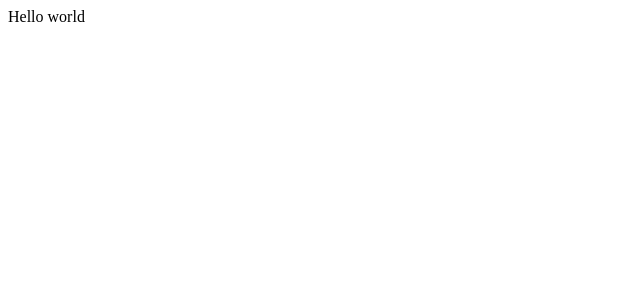
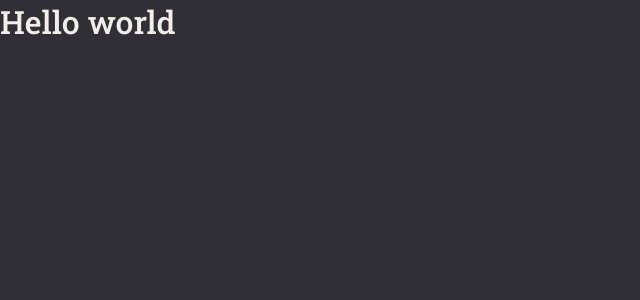
Before and after one commit to jardelbordignon/BootcampGoBarber, a React (Create React App) app in the folder web/: page / in a window 1280 px wide. Shown: the top 300 px of the page, without its empty margins (0-640 px from the left). Built offline with nearby package versions, Linux system fonts and the light colour scheme.

Commit message:
Global styles

```diff
--- a/web/package.json
+++ b/web/package.json
@@ -13,6 +13,7 @@
     "react": "^17.0.1",
     "react-dom": "^17.0.1",
     "react-scripts": "4.0.2",
+    "styled-components": "^5.2.1",
     "typescript": "^4.1.2",
     "web-vitals": "^1.0.1"
   },
@@ -35,10 +36,12 @@
     ]
   },
   "devDependencies": {
-    "eslint": "^7.12.1",
+    "@types/styled-components": "^5.1.7",
     "@typescript-eslint/eslint-plugin": "^4.15.0",
     "@typescript-eslint/parser": "^4.15.0",
+    "eslint": "^7.12.1",
     "eslint-config-standard": "^16.0.2",
+    "eslint-import-resolver-typescript": "^2.3.0",
     "eslint-plugin-import": "^2.22.1",
     "eslint-plugin-node": "^11.1.0",
     "eslint-plugin-promise": "^4.2.1",
--- a/web/public/index.html
+++ b/web/public/index.html
@@ -4,40 +4,13 @@
     <meta charset="utf-8" />
     <link rel="icon" href="%PUBLIC_URL%/favicon.ico" />
     <meta name="viewport" content="width=device-width, initial-scale=1" />
-    <meta name="theme-color" content="#000000" />
-    <meta
-      name="description"
-      content="Web site created using create-react-app"
-    />
-    <link rel="apple-touch-icon" href="%PUBLIC_URL%/logo192.png" />
-    <!--
-      manifest.json provides metadata used when your web app is installed on a
-      user's mobile device or desktop. See https://developers.google.com/web/fundamentals/web-app-manifest/
-    -->
-    <link rel="manifest" href="%PUBLIC_URL%/manifest.json" />
-    <!--
-      Notice the use of %PUBLIC_URL% in the tags above.
-      It will be replaced with the URL of the `public` folder during the build.
-      Only files inside the `public` folder can be referenced from the HTML.
+    <meta name="theme-color" content="#FF9000" />
 
-      Unlike "/favicon.ico" or "favicon.ico", "%PUBLIC_URL%/favicon.ico" will
-      work correctly both with client-side routing and a non-root public URL.
-      Learn how to configure a non-root public URL by running `npm run build`.
-    -->
-    <title>React App</title>
+    <link href="https://fonts.googleapis.com/css2?family=Roboto+Slab:wght@400;500&family=Roboto:wght@400;500&display=swap" rel="stylesheet">
+    <title>GoBarber</title>
   </head>
   <body>
     <noscript>You need to enable JavaScript to run this app.</noscript>
     <div id="root"></div>
-    <!--
-      This HTML file is a template.
-      If you open it directly in the browser, you will see an empty page.
-
-      You can add webfonts, meta tags, or analytics to this file.
-      The build step will place the bundled scripts into the <body> tag.
-
-      To begin the development, run `npm start` or `yarn start`.
-      To create a production bundle, use `npm run build` or `yarn build`.
-    -->
   </body>
 </html>
--- a/web/src/App.tsx
+++ b/web/src/App.tsx
@@ -1,8 +1,12 @@
+import GlobalStyles from './styles/global'
 
-export default function App() {
+const App: React.FC = () => {
   return (
-    <div className="App">
-      Hello world
-    </div>
+    <>
+      <h1>Hello world</h1>
+      <GlobalStyles />
+    </>
   )
 }
+
+export default App
--- /dev/null
+++ b/web/src/styles/global.ts
@@ -0,0 +1,37 @@
+import { createGlobalStyle } from 'styled-components'
+
+import theme from './theme.json'
+
+export default createGlobalStyle`
+  * {
+    margin: 0;
+    padding: 0;
+    outline: 0;
+    box-sizing: border-box;
+  }
+
+  html {
+    /* font-size default é 16px,  16px * 62.5% = 10px,  10px = 1rem */
+    font-size: 62.5%;
+  }
+
+  body {
+    background: ${theme.colors.background};
+    color: ${theme.colors.white};
+    -webkit-font-smoothing: antialiased;
+    -moz-osx-font-smoothing: grayscale;
+  }
+
+  body, input, button {
+    font-family: 'Roboto Slab', sans-serif;
+    font-size: 1.6rem;
+  }
+
+  h1, h2, h3, h4, h5, h6, strong {
+    font-weight: 500;
+  }
+
+  button {
+    cursor: pointer;
+  }
+`
--- /dev/null
+++ b/web/src/styles/theme.json
@@ -0,0 +1,7 @@
+{
+  "colors": {
+    "primary": "#FF9000",
+    "background": "#312E38",
+    "white": "#F4EDE8"
+  }
+}
```
Also changed, not shown: 1 other file (tests, documents, lock files or other folders).
